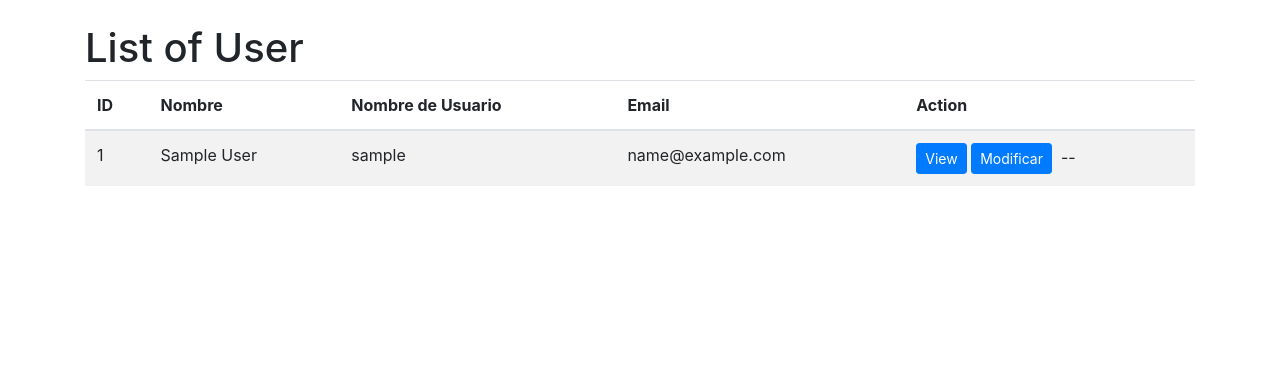
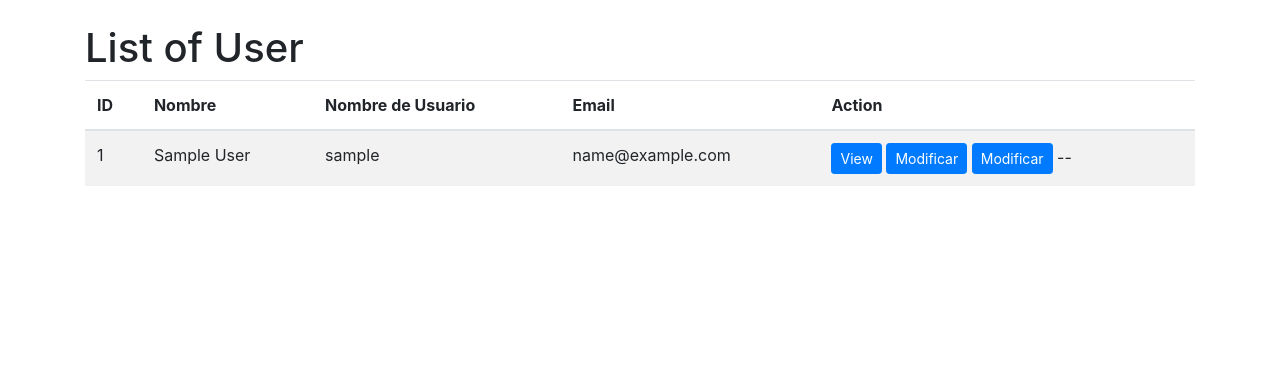
Before and after one commit to NeoIvanV/mentoria-web, a PHP site: page / in a window 1280 px wide. Shown: the part 80-453 px from the top of the page. Run offline with PHP 8.4, Linux system fonts and the light colour scheme; tables that the repository leaves empty or names only in its code hold one stand-in row (values such as "Sample post").

Commit message:
se actualiza editar

```diff
--- a/codigo/index.php
+++ b/codigo/index.php
@@ -83,7 +83,7 @@ $users = $stmt->fetchAll(PDO::FETCH_ASSOC);
                    <td>
                         <a href="view.php?id=<?=$user['id']?>"><button class="btn btn-primary btn-sm">View</button></a>
                         <a href="edit.php?id=<?=$user['id']?>"><button class="btn btn-primary btn-sm">Modificar</button></a>
-                        <a href="delete.php?id=<?=$user['id']?>" onclick="return confirm('Esta seguro que desea borrar el archivo?');"><img src="" border="0" align="middle" /></a>
+                        <a href="delete.php?id=<?=$user['id']?>" onclick="return confirm('Esta seguro que desea borrar el archivo?');"><button class="btn btn-primary btn-sm">Modificar</button></a>
 				          <input name="nomreq" type="hidden" value="{{$archivo.nombre}}" />
 
                         --
```
